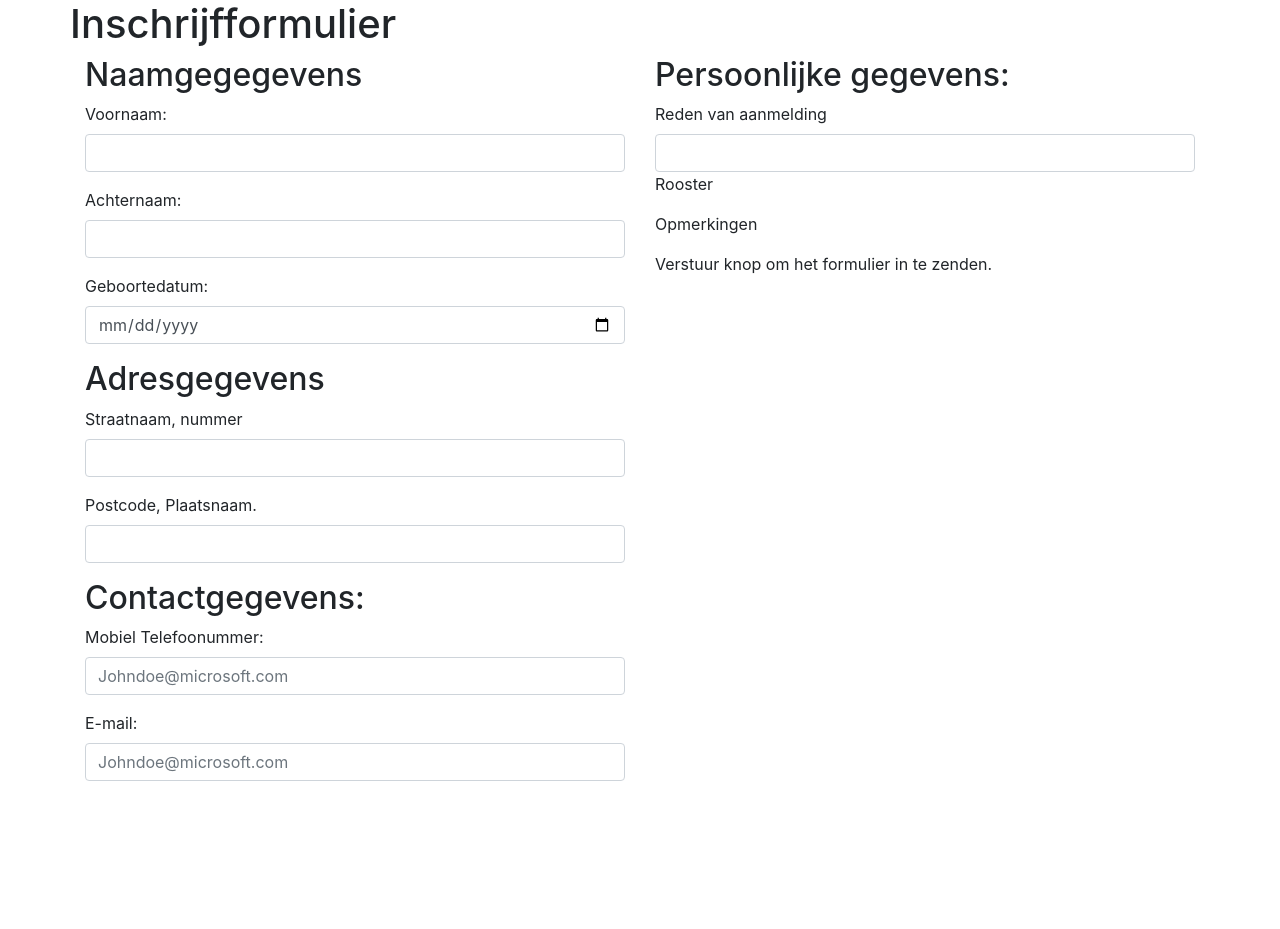
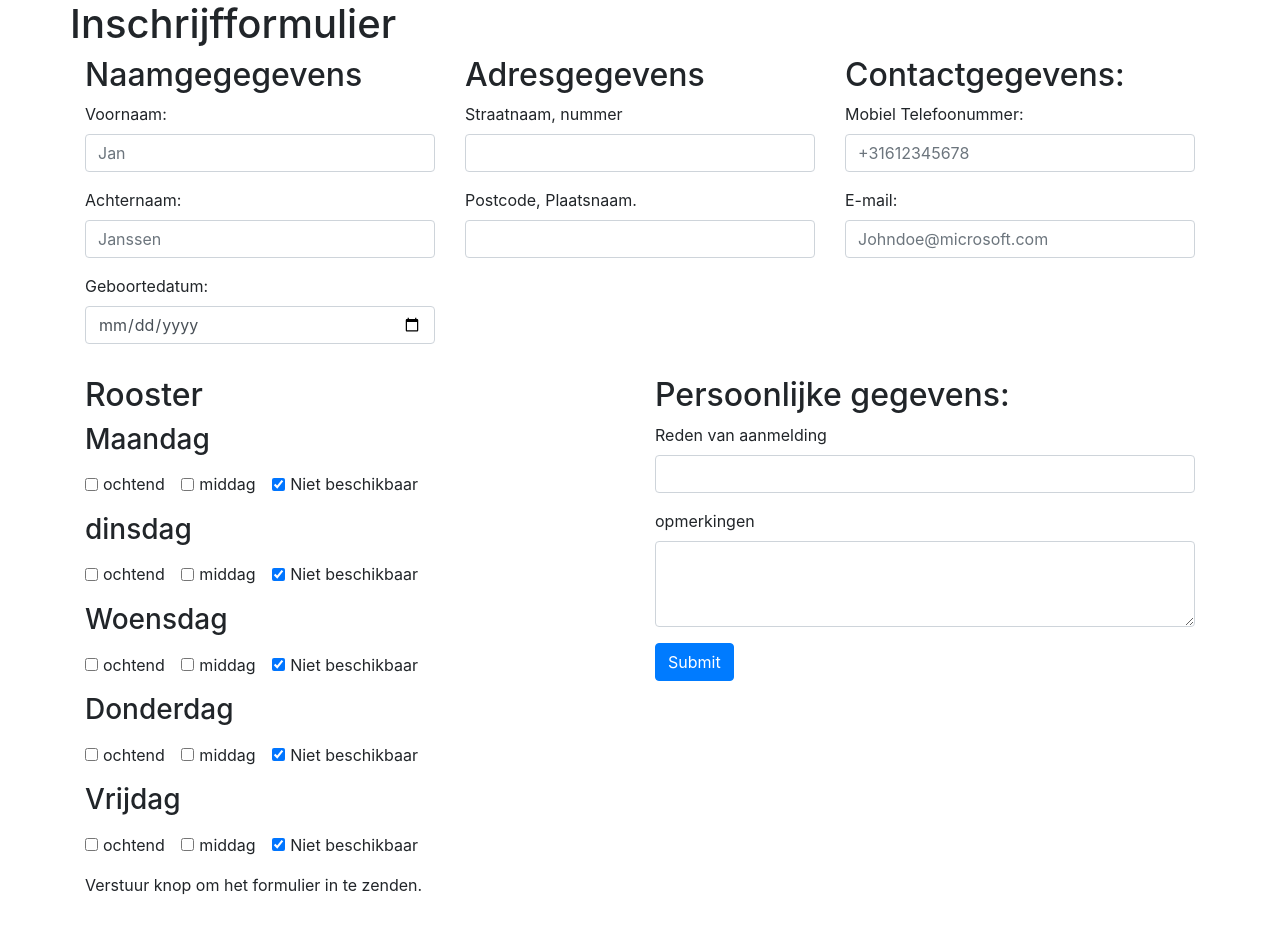
Before and after one commit to jhhest/Exercise-ICT-Maatwerk-PHP-FORM-DATABASE, a PHP site: page / in a window 1280 px wide. Before the commit the page ends 781 px from the top, so only its background shows below. Run offline with PHP 8.4, Linux system fonts and the light colour scheme.

Commit message:
Completed form

```diff
--- a/index.php
+++ b/index.php
@@ -21,33 +21,121 @@
         </div>
 
         <!-- Adresgegevens client -->
-        <div class="row">
+        <form>
+            <div class="row form-group">
                 <div class="col">
                     <h2>Naamgegegevens</h2>
-                <p><label for="">Voornaam:</label><input type="text" class="form-control" id="voornaam" placeholder="" value="" required></p>
-                <p><label for="">Achternaam:</label><input type="text" class="form-control" id="achternaam" placeholder="" value="" required></p>
-                <p><label for="">Geboortedatum:</label><input type="date" class="form-control" id="geboortedatum" placeholder="" value="" required></p>
+                    <p><label for="">Voornaam:</label><input type="text" class="form-control" id="voornaam" placeholder="Jan" value="" required></p>
+                    <p><label for="">Achternaam:</label><input type="text" class="form-control" id="achternaam" placeholder="Janssen" value="" required></p>
+                    <p><label for="">Geboortedatum:</label><input type="date" class="form-control" id="geboortedatum" placeholder="15/02/1984" value="" required></p>
+                </div>
+                <div class="col">
                     <h2>Adresgegevens</h2>
                     <p><label for="">Straatnaam, nummer</label><input type="text" class="form-control" id="adres" placeholder="" value="" required></p>
                     <p>Postcode,
                         <label for="">Plaatsnaam.</label><input type="text" class="form-control" id="postcode" placeholder="" value="" required>
                     </p>
+                </div>
+                <div class="col">
                     <h2>Contactgegevens:</h2>
-                <p><label for="">Mobiel Telefoonummer:</label><input type="mobile_number" class="form-control" id="mobile_number" placeholder="Johndoe@microsoft.com" value="" required></p>
+                    <p><label for="">Mobiel Telefoonummer:</label><input type="mobile_number" class="form-control" id="mobile_number" placeholder="+31612345678" value="" required></p>
                     <p><label for="">E-mail:</label><input type="email" class="form-control" id="mail" placeholder="Johndoe@microsoft.com" value="" required></p>
                 </div>
+            </div>
 
+            <div class="row form-group">
+                <div class="col">
+                    <h2>Rooster</h2>
+                    <h3>Maandag</h3>
+                    <p>
+                        <div class="form-check form-check-inline">
+                            <input class="form-check-input" type="checkbox" name="maandag" id="maandagochtend" value="ochtend">
+                            <label class="form-check-label" for="ochtend">ochtend</label>
+                        </div>
+                        <div class="form-check form-check-inline">
+                            <input class="form-check-input" type="checkbox" name="maandag" id="maandagmiddag" value="middag">
+                            <label class="form-check-label" for="middag">middag</label>
+                        </div>
+                        <div class="form-check form-check-inline">
+                            <input class="form-check-input" type="checkbox" name="na" id="na" value="na" checked>
+                            <label class="form-check-label" for="na">Niet beschikbaar</label>
+                        </div>
+                    </p>
+
+                    <h3>dinsdag</h3>
+                    <p></p>
+                    <div class="form-check form-check-inline">
+                        <input class="form-check-input" type="checkbox" name="dinsdag" id="dinsdagochtend" value="ochtend">
+                        <label class="form-check-label" for="ochtend">ochtend</label>
+                    </div>
+                    <div class="form-check form-check-inline">
+                        <input class="form-check-input" type="checkbox" name="dinsdag" id="dinsdagmiddag" value="middag">
+                        <label class="form-check-label" for="middag">middag</label>
+                    </div>
+                    <div class="form-check form-check-inline">
+                        <input class="form-check-input" type="checkbox" name="na" id="na" value="na" checked>
+                        <label class="form-check-label" for="na">Niet beschikbaar</label>
+                    </div>
+                    </p>
+
+                    <h3>Woensdag</h3>
+                    <p>
+                        <div class="form-check form-check-inline">
+                            <input class="form-check-input" type="checkbox" name="woensdag" id="woensdagochtend" value="ochtend">
+                            <label class="form-check-label" for="ochtend">ochtend</label>
+                        </div>
+                        <div class="form-check form-check-inline">
+                            <input class="form-check-input" type="checkbox" name="woensdag" id="woensdagmiddag" value="middag">
+                            <label class="form-check-label" for="middag">middag</label>
+                        </div>
+                        <div class="form-check form-check-inline">
+                            <input class="form-check-input" type="checkbox" name="na" id="na" value="na" checked>
+                            <label class="form-check-label" for="na">Niet beschikbaar</label>
+                        </div>
+                    </p>
+                    <h3>Donderdag</h3>
+                    <p>
+                        <div class="form-check form-check-inline">
+                            <input class="form-check-input" type="checkbox" name="donderdag" id="donderdagochtend" value="ochtend">
+                            <label class="form-check-label" for="ochtend">ochtend</label>
+                        </div>
+                        <div class="form-check form-check-inline">
+                            <input class="form-check-input" type="checkbox" name="donderdag" id="donderdagmiddag" value="middag">
+                            <label class="form-check-label" for="middag">middag</label>
+                        </div>
+                        <div class="form-check form-check-inline">
+                            <input class="form-check-input" type="checkbox" name="donderdag" id="na" value="na" checked>
+                            <label class="form-check-label" for="na">Niet beschikbaar</label>
+                        </div>
+                    </p>
+                    <h3>Vrijdag</h3>
+                    <p>
+                        <div class="form-check form-check-inline">
+                            <input class="form-check-input" type="checkbox" name="vrijdag" id="vrijdagochtend" value="ochtend">
+                            <label class="form-check-label" for="ochtend">ochtend</label>
+                        </div>
+                        <div class="form-check form-check-inline">
+                            <input class="form-check-input" type="checkbox" name="vrijdag" id="vrijdagmiddag" value="middag">
+                            <label class="form-check-label" for="middag">middag</label>
+                        </div>
+                        <div class="form-check form-check-inline">
+                            <input class="form-check-input" type="checkbox" name="vrijdag" id="na" value="na" checked>
+                            <label class="form-check-label" for="na">Niet beschikbaar</label>
+                        </div>
+                    </p>
+                    <!-- checkmark vakjes met maandag, dinsdag, woensdag, donderdag, vrijdag. Ochtend en middag apart aan te vinken. -->
+                    <p> Verstuur knop om het formulier in te zenden.</p>
+                </div>
                 <div class="col">
                     <h2>Persoonlijke gegevens:</h2>
-                <label for="">Reden van aanmelding</label><input type="text" class="form-control" id="aanmeldingsreden" placeholder="" value="" required="">
+                    <p><label for="">Reden van aanmelding</label><input type="text" class="form-control" id="aanmeldingsreden" placeholder="" value="" required=""></p>
                     <!-- tekst vak wat vrij in te vullen is. -->
-                <p>Rooster</p>
-                <!-- checkmark vakjes met maandag, dinsdag, woensdag, donderdag, vrijdag. Ochtend en middag apart aan te vinken. -->
-                <p>Opmerkingen</p>
                     <!-- tekst vak wat vrij in te vullen is. -->
-                <p> Verstuur knop om het formulier in te zenden.</p>
+                    <p><label for="opmerkingen">opmerkingen</label><textarea class="form-control" id="exampleFormControlTextarea1" rows="3"></textarea></p>
+                    <p><button type="submit" class="btn btn-primary">Submit</button></p>
                 </div>
             </div>
+        </form>
     </div>
 
     <!-- Optional JavaScript -->
```
Also changed, not shown: index.html (deleted, +0 -59 lines). Lines whose indentation alone changed are shown as unchanged.
